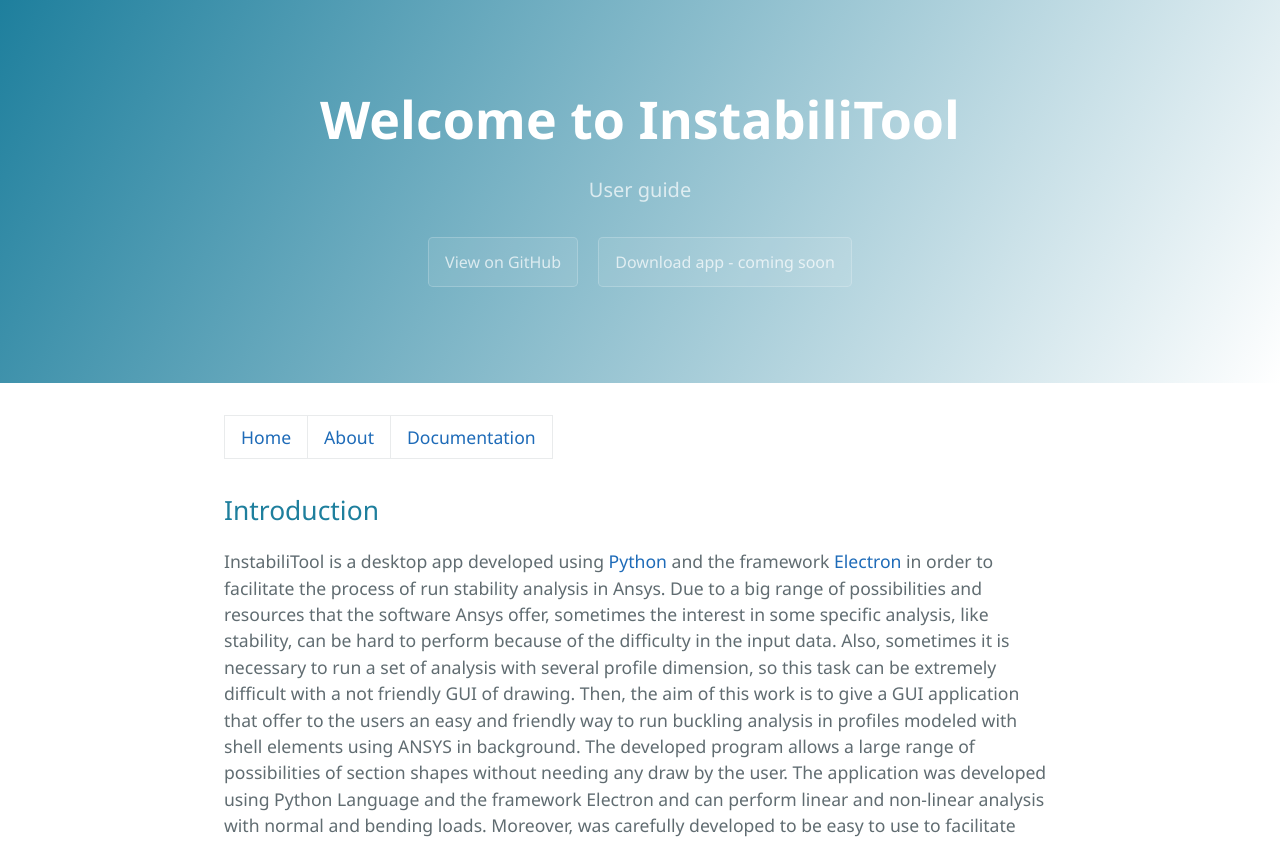
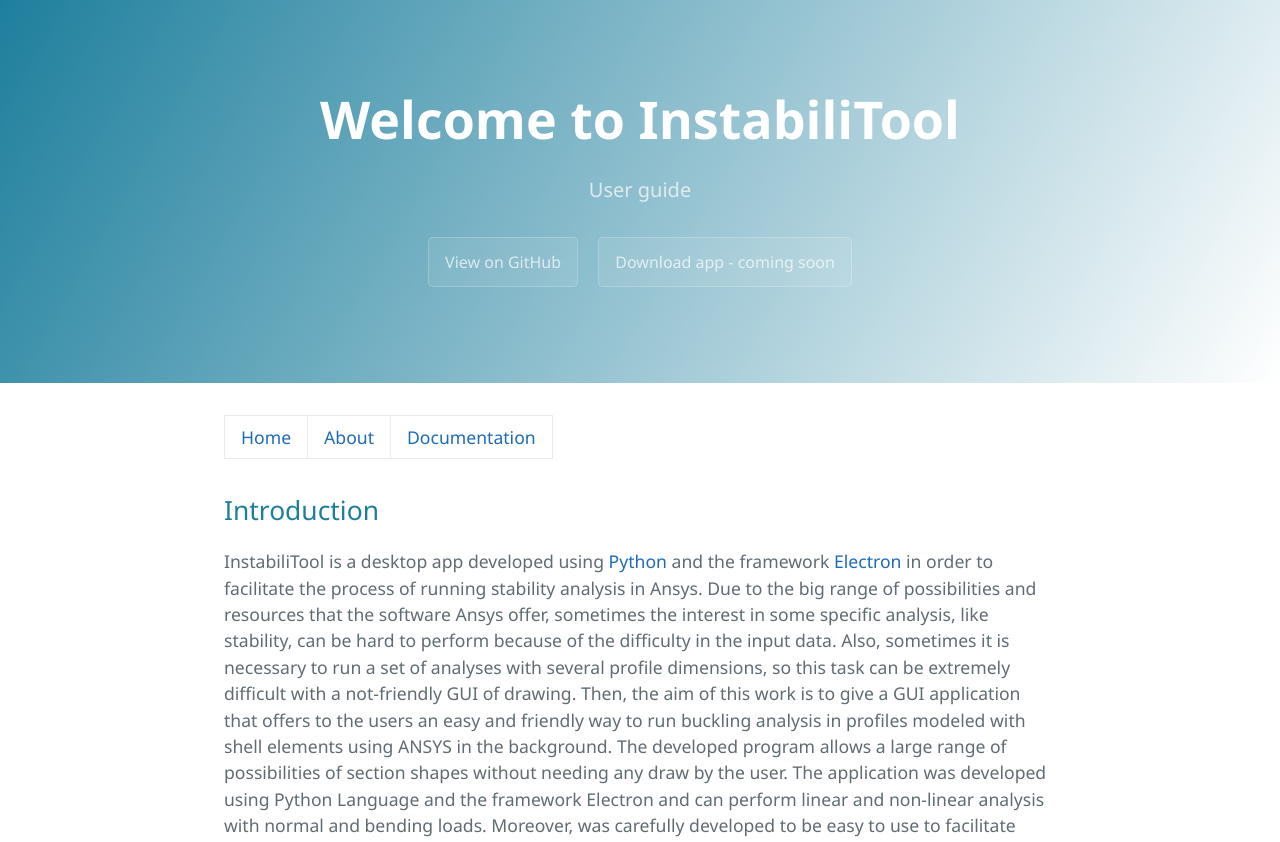
Before and after one commit to Rfaelv/InstabiliTool, a Jekyll site: the page built from index.md, in a window 1280 px wide. Shown: the top 842 px of the page. Built offline with Jekyll 4.4.1, drawn with Linux system fonts in a browser that asks for light colours; our own code applies the rules of GitHub Pages for plain Markdown files; some of the changed text lies outside the part shown.

Commit message:
Update index.md

```diff
--- a/index.md
+++ b/index.md
@@ -2,7 +2,7 @@
 
 ## Introduction
 
-InstabiliTool is a desktop app developed using [Python](https://www.python.org/) and the framework [Electron](https://www.electronjs.org/) in order to facilitate the process of run stability analysis in Ansys. Due to a big range of possibilities and resources that the software Ansys offer, sometimes the interest in some specific analysis, like stability, can be hard to perform because of the difficulty in the input data. Also, sometimes it is necessary to run a set of analysis with several profile dimension, so this task can be extremely difficult with a not friendly GUI of drawing. Then, the aim of this work is to give a GUI application that offer to the users an easy and friendly way to run buckling analysis in profiles modeled with shell elements using ANSYS in background. The developed program allows a large range of possibilities of section shapes without needing any draw by the user. The application was developed using Python Language and the framework Electron and can perform linear and non-linear analysis with normal and bending loads. Moreover, was carefully developed to be easy to use to facilitate access and speed up numerical analysis of buckling for researchers and other interested people.
+InstabiliTool is a desktop app developed using [Python](https://www.python.org/) and the framework [Electron](https://www.electronjs.org/)  in order to facilitate the process of running stability analysis in Ansys. Due to the big range of possibilities and resources that the software Ansys offer, sometimes the interest in some specific analysis, like stability, can be hard to perform because of the difficulty in the input data. Also, sometimes it is necessary to run a set of analyses with several profile dimensions, so this task can be extremely difficult with a not-friendly GUI of drawing. Then, the aim of this work is to give a GUI application that offers to the users an easy and friendly way to run buckling analysis in profiles modeled with shell elements using ANSYS in the background. The developed program allows a large range of possibilities of section shapes without needing any draw by the user. The application was developed using Python Language and the framework Electron and can perform linear and non-linear analysis with normal and bending loads. Moreover, was carefully developed to be easy to use to facilitate access and speed up numerical analysis of buckling for researchers and other interested people.
 
 
 ![InstabiliTool](https://github.com/Rfaelv/InstabiliTool/blob/master/assets/imagens/InstabiliTool.PNG?raw=true)
```
